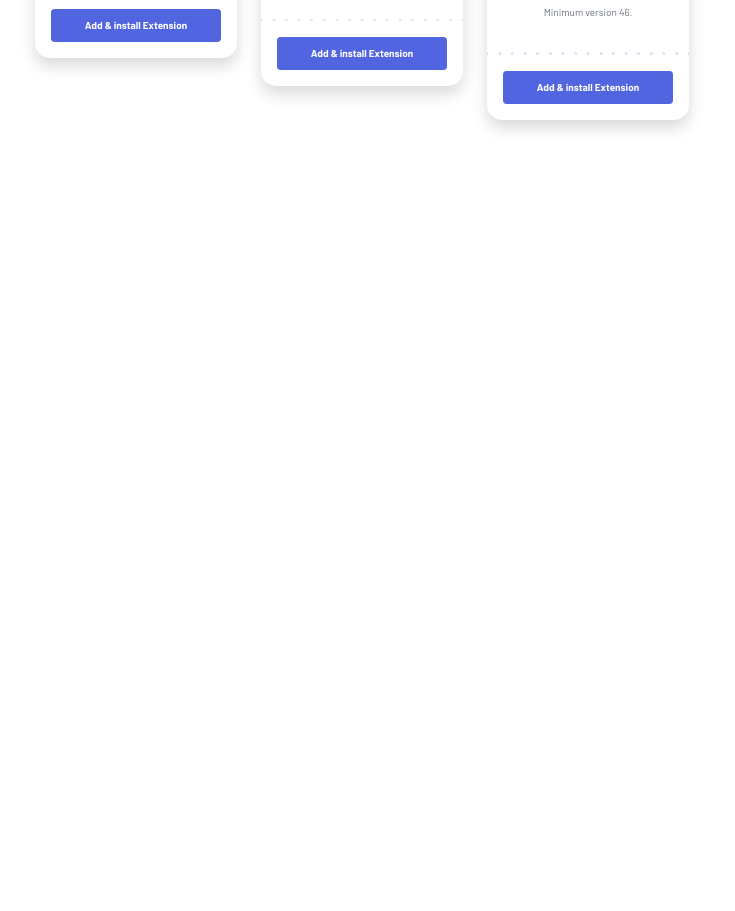
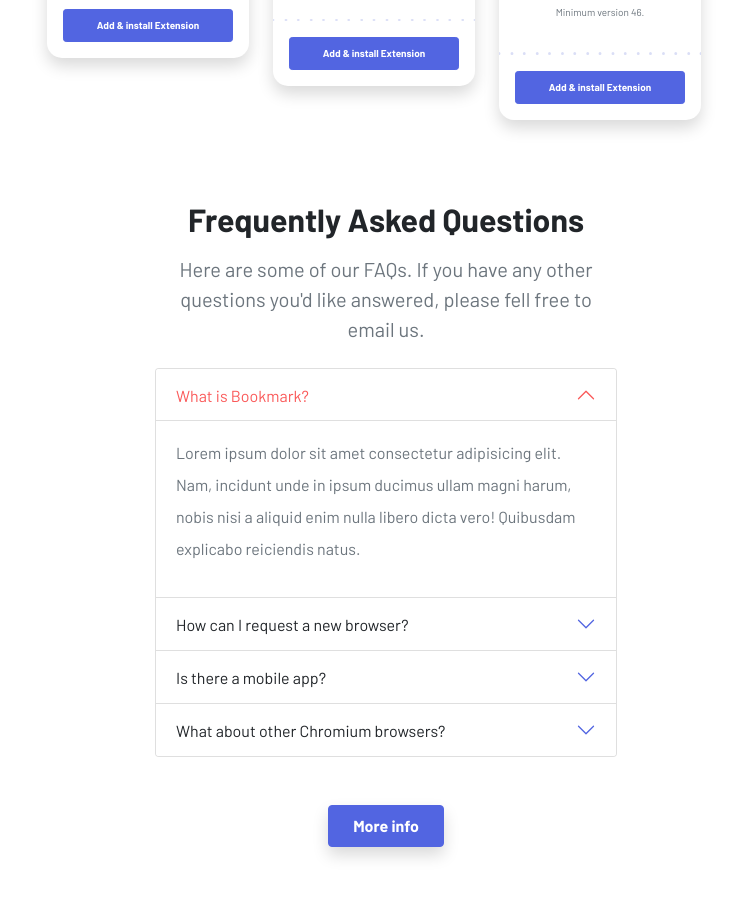
Before and after one commit to hakucrismo/itacademy_react-sprint2, a plain HTML site: page index.html in a window 1280 px wide. Shown: the part 1995-2906 px from the top of the page, without its empty margins (254-989 px from the left). Before the commit the page ends 2179 px from the top, so only its background shows below. Drawn offline with Linux system fonts and the light colour scheme.

Commit message:
Nivel 1 completado, antes de revisión

```diff
--- a/index.html
+++ b/index.html
@@ -105,8 +105,7 @@
 		<!-- Nav tabs -->
 		<div class="row d-flex justify-content-center">
 
-			<div
-				class="nav nav-tabs col-12 col-lg-8 flex-column flex-lg-row d-flex justify-content-around text-center mt-3 mb-5 px-0	">
+			<div class="nav nav-tabs col-12 col-lg-8 flex-column flex-lg-row d-flex justify-content-around text-center mt-3 mb-5 px-0 ">
 
 				<a class="nav-link py-3 border-0 border-bottom border-sm-top active" aria-current="page" href="#">Simple Bookmarking</a>
 				<a class="nav-link py-3 border-0 border-bottom" href="#">Speedy Searching</a>
@@ -148,7 +147,7 @@
 	</section>
 
 
-	<!-- DOWLOADS -->
+	<!-- DOWLOADS & CARDS -->
 
 	<section class="dowloads container px-4 pt-5 mb-5 mb-lg-3">
 
@@ -166,9 +165,9 @@
 			</div>
 		</div>
 
-		<!--  CARDS  -->
+		<!-- CARDS -->
 
-		<div class="row col-12">
+		<div class="row col-12 m-0">
 			<div class="col-12 col-md-2"></div>
 
 			<div class="row d-flex justify-content-center col-12 col-lg-8">
@@ -240,10 +239,81 @@
 			</div>
 			<div class="col-12 col-md-2"></div>
 		</div>
+	</section>
 
 
+	<!--  FAQS  -->
+
+	<section class="features container px-4 pt-3 mb-5 mb-lg-3">
+
+		<div class="row d-flex justify-content-center">
+
+			<div class="col-12 col-lg-6 px-lg-5">
+
+				<div class="row d-flex align-items-center">
+					<div class="pb-2 text-center">
+						<p class="h2 fw-bold mb-3">Frequently Asked Questions</p>
+						<p class="base-text-color">Here are some of our FAQs. If you have any other questions you'd like answered, please fell free to email us.</p>
+					</div>
+				</div>
+
+				<div class="accordion" id="accordionExample">
+					<div class="accordion-item">
+					  <h2 class="accordion-header" id="headingOne">
+						<button class="accordion-button" type="button" data-bs-toggle="collapse" data-bs-target="#collapseOne" aria-expanded="true" aria-controls="collapseOne">
+						  What is Bookmark?
+						</button>
+					  </h2>
+					  <div id="collapseOne" class="accordion-collapse collapse show" aria-labelledby="headingOne" data-bs-parent="#accordionExample">
+						<div class="accordion-body">
+						  <p class="fs-6 base-text-color lh-lg">Lorem ipsum dolor sit amet consectetur adipisicing elit. Nam, incidunt unde in ipsum ducimus ullam magni harum, nobis nisi a aliquid enim nulla libero dicta vero! Quibusdam explicabo reiciendis natus.</p>
+						</div>
+					</div>
+				</div>
+				<div class="accordion-item">
+					<h2 class="accordion-header" id="headingTwo">
+						<button class="accordion-button collapsed" type="button" data-bs-toggle="collapse" data-bs-target="#collapseTwo" aria-expanded="false" aria-controls="collapseTwo">
+							How can I request a new browser?
+						</button>
+					</h2>
+					<div id="collapseTwo" class="accordion-collapse collapse" aria-labelledby="headingTwo" data-bs-parent="#accordionExample">
+						<div class="accordion-body">
+							<p class="fs-6 base-text-color lh-lg">Lorem ipsum dolor sit amet consectetur adipisicing elit. Nam, incidunt unde in ipsum ducimus ullam magni harum, nobis nisi a aliquid enim nulla libero dicta vero! Quibusdam explicabo reiciendis natus.</p>
+						</div>
+					  </div>
+					</div>
+					<div class="accordion-item">
+					  <h2 class="accordion-header" id="headingThree">
+						<button class="accordion-button collapsed" type="button" data-bs-toggle="collapse" data-bs-target="#collapseThree" aria-expanded="false" aria-controls="collapseThree">
+						  Is there a mobile app?
+						</button>
+					  </h2>
+					  <div id="collapseThree" class="accordion-collapse collapse" aria-labelledby="headingThree" data-bs-parent="#accordionExample">
+						<div class="accordion-body">
+							<p class="fs-6 base-text-color lh-lg">Lorem ipsum dolor sit amet consectetur adipisicing elit. Nam, incidunt unde in ipsum ducimus ullam magni harum, nobis nisi a aliquid enim nulla libero dicta vero! Quibusdam explicabo reiciendis natus.</p>
+						</div>
+					  </div>
+					</div>
+					<div class="accordion-item">
+						<h2 class="accordion-header" id="headingFour">
+						  <button class="accordion-button collapsed" type="button" data-bs-toggle="collapse" data-bs-target="#collapseFour" aria-expanded="false" aria-controls="collapseFour">
+							What about other Chromium browsers?
+						  </button>
+						</h2>
+						<div id="collapseFour" class="accordion-collapse collapse" aria-labelledby="headingFour" data-bs-parent="#accordionExample">
+						  <div class="accordion-body">
+							<p class="fs-6 base-text-color lh-lg">Lorem ipsum dolor sit amet consectetur adipisicing elit. Nam, incidunt unde in ipsum ducimus ullam magni harum, nobis nisi a aliquid enim nulla libero dicta vero! Quibusdam explicabo reiciendis natus.</p>
+						  </div>
+						</div>
+					  </div>
+				</div>
+				<div class="d-flex justify-content-center my-5">
+					<button type="button" class="col-5 col-lg-3 btn p-2 btn-primary fw-bold shadow">More
+						info</button>
+				</div>
+			</div>
+		</div>
 	</section>
-
 
 
 
--- a/sass/custom.scss
+++ b/sass/custom.scss
@@ -1,5 +1,3 @@
-
-
 
 /* Cambio tipografia preestablecida */
 $font-family-sans-serif: 'Barlow', sans-serif;
@@ -7,7 +5,6 @@
 /* Cambio colores preestablecidos */
 $primary: #5265E1;
 $secondary: #FA5959;
-
 $grey: #6c757d;
 $light: #e5e7e9;
 
@@ -21,31 +18,14 @@
     color: $grey !important;
 }
 
-
-
-/* Añadido tamañado de fuente más pequeña */
-
-.text-small {
-    font-size: x-small !important;
-}
-
-
-/* Cambio color botón activo del NAV*/
-$nav-pills-link-active-bg: $secondary;
-
-$nav-tabs-link-active-border-color: $secondary !important;
-$nav-tabs-link-hover-border-color: $secondary !important;
-
-
-/* Cambio visualización vertical */
+/* Primera sección - Cambio visualización vertical  */
 @media (min-width: 992px) {
     .alto-100vh {
         height: 100vh; /* vh --> 100% del viewport height (alto del dispositivo)*/
     }
 }
 
-/* Estilos predefinidos del ancho de Container para mantener el mismo ancho en pantallas superiores a 992px*/
-
+/* Cambio de estilos del ancho Container >= 1140px*/
 $container-max-widths: (
   sm: 540px,
   md: 720px,
@@ -54,13 +34,36 @@
   xxl: 1140px
 );
 
-/* Espaciado letra NAV */
+/* Añadido tamañado de fuente más pequeña */
+.text-small {
+    font-size: x-small !important;
+}
+
+
+/* NAV HEADER*/
+
+$nav-pills-link-active-bg: $secondary;
+$nav-tabs-link-active-border-color: $secondary !important;
+$nav-link-hover-bg: none !important; /* NO EXISTE ESTA VARIABLE para el bg :(  */
+
 .letter-expand {
     letter-spacing: 2px;
   }
 
 
+/* NAV FEATURES Hover */
+.nav-tabs{
+    .nav-link {
+        &:hover,
+        &:focus {
+            color: $secondary !important;
+        }
+    }
+}
+
+
 /* CARDS */
+
 .width-cards {
     width: 250px !important;
 }
@@ -68,12 +71,11 @@
     color: $grey;
 }
 
-/* Borde curvo CARDS */
 .border-rounded {
     border-radius: 15px !important;
 }
 
-/* Margin top CARDS en lg*/
+/* Margin top CARDS en lg */
 .margin-top-lg-cd2 {
     margin-top: 30px !important;
 }
@@ -81,21 +83,28 @@
     margin-top: 60px !important;
 }
 
-/* Tamaño IMG de CARDS*/
+/* Tamaño IMG de CARDS */
 .w-img-cards {
     max-width: 70px !important;
     max-height: 70px !important;
 }
 
 
+/* FAQS */
+
+$accordion-icon-color: $primary;
+$accordion-icon-active-color: $secondary;
+$accordion-button-active-bg: none;
+$accordion-button-active-color: $secondary;
 
 
+/*
 .forma-rectangulo {
     width: 250px;
     height: 100px;
     border: 3px solid #555;
     background: #428bca;
 }
-
+*/
 
 @import "../node_modules/bootstrap/scss/bootstrap";
```
Also changed, not shown: css/custom.css.
